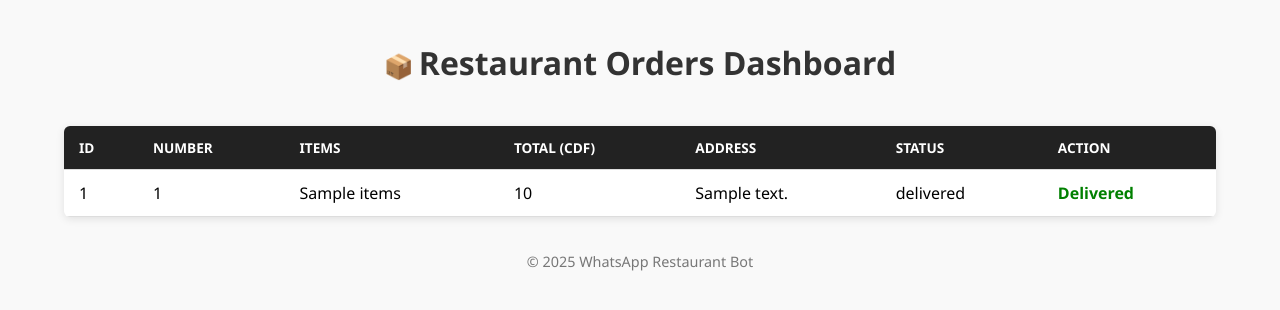
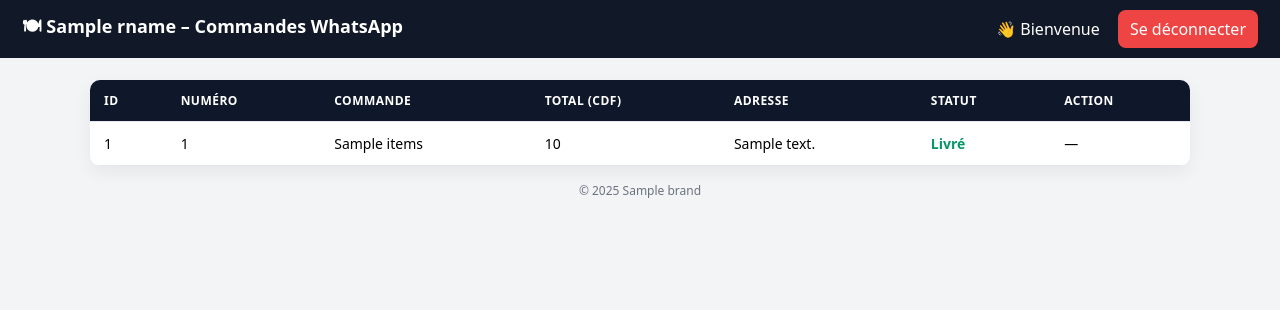
Before and after one commit to bakaherve/whatsapp_restobot, a Flask app: template templates/dashboard.html in a window 1280 px wide. Shown: the top 310 px of the page. Run offline with Flask 3, Linux system fonts and the light colour scheme; the template is opened without the code that fills it: most values are stand-ins (such as "Sample title", 1, 10 or a date in 2020).

Commit message:
Update dashboard.html

```diff
--- a/templates/dashboard.html
+++ b/templates/dashboard.html
@@ -1,97 +1,46 @@
 <!DOCTYPE html>
-<html lang="en">
+<html lang="fr">
 <head>
   <meta charset="UTF-8" />
-  <meta name="viewport" content="width=device-width, initial-scale=1.0" />
-  <title>Restaurant Orders Dashboard</title>
-  <meta http-equiv="refresh" content="30" /> <!-- Auto-refresh every 30s -->
+  <meta name="viewport" content="width=device-width, initial-scale=1.0"/>
+  <title>{{ rname }} – Commandes WhatsApp</title>
+  <meta http-equiv="refresh" content="30" />
   <style>
-    body {
-      font-family: "Segoe UI", Roboto, sans-serif;
-      background-color: #f9f9f9;
-      margin: 0;
-      padding: 0;
-    }
-
-    h1 {
-      text-align: center;
-      padding: 20px;
-      font-size: 2rem;
-      color: #333;
-    }
-
-    .emoji {
-      font-size: 1.5rem;
-      margin-right: 5px;
-    }
-
-    table {
-      border-collapse: collapse;
-      width: 90%;
-      margin: 20px auto;
-      background-color: white;
-      box-shadow: 0 2px 8px rgba(0, 0, 0, 0.1);
-      border-radius: 6px;
-      overflow: hidden;
-    }
-
-    th, td {
-      border-bottom: 1px solid #ddd;
-      padding: 12px 15px;
-      text-align: left;
-    }
-
-    th {
-      background-color: #222;
-      color: white;
-      text-transform: uppercase;
-      font-size: 0.85rem;
-    }
-
-    tr:nth-child(even) {
-      background-color: #f3f3f3;
-    }
-
-    .btn {
-      background-color: #28a745;
-      color: white;
-      padding: 6px 12px;
-      border: none;
-      border-radius: 4px;
-      cursor: pointer;
-      transition: background 0.2s;
-    }
-
-    .btn:hover {
-      background-color: #218838;
-    }
-
-    .delivered {
-      color: green;
-      font-weight: bold;
-    }
-
-    footer {
-      text-align: center;
-      font-size: 0.9rem;
-      color: #777;
-      padding: 15px;
-    }
+    body { font-family: system-ui, -apple-system, Segoe UI, Roboto, Arial; margin:0; background:#f3f4f6; }
+    header { background:#111827; color:#fff; padding:14px 22px; display:flex; align-items:center; justify-content:space-between; }
+    header h1 { font-size:18px; margin:0; }
+    header a { color:#fff; text-decoration:none; background:#ef4444; padding:8px 12px; border-radius:8px; }
+    header a:hover { background:#dc2626; }
+    .wrap { width:92%; max-width:1100px; margin:22px auto; }
+    table { width:100%; border-collapse:collapse; background:#fff; border-radius:10px; overflow:hidden; box-shadow:0 6px 18px rgba(0,0,0,.06); }
+    th, td { padding:12px 14px; border-bottom:1px solid #e5e7eb; text-align:left; font-size:14px; }
+    th { background:#0f172a; color:#fff; text-transform:uppercase; letter-spacing:.04em; font-size:12px; }
+    tr:nth-child(even){ background:#f9fafb; }
+    .btn { background:#10b981; color:#fff; border:none; padding:8px 10px; border-radius:8px; cursor:pointer; }
+    .btn:hover { background:#059669; }
+    .delivered { color:#059669; font-weight:600; }
+    footer { text-align:center; color:#6b7280; font-size:12px; margin:16px 0 24px; }
   </style>
 </head>
+<body>
+  <header>
+    <h1>🍽 {{ rname }} – Commandes WhatsApp</h1>
+    <div>
+      <span style="margin-right:14px;">👋 Bienvenue</span>
+      <a href="/logout">Se déconnecter</a>
+    </div>
+  </header>
 
-<body>
-  <h1><span class="emoji">📦</span>Restaurant Orders Dashboard</h1>
-
+  <div class="wrap">
     <table>
       <thead>
         <tr>
           <th>ID</th>
-        <th>Number</th>
-        <th>Items</th>
+          <th>Numéro</th>
+          <th>Commande</th>
           <th>Total (CDF)</th>
-        <th>Address</th>
-        <th>Status</th>
+          <th>Adresse</th>
+          <th>Statut</th>
           <th>Action</th>
         </tr>
       </thead>
@@ -103,22 +52,28 @@
           <td>{{ order["items"] }}</td>
           <td>{{ order["total"] }}</td>
           <td>{{ order["address"] }}</td>
-        <td>{{ order["status"] }}</td>
+          <td>
+            {% if order["status"] == "delivered" %}
+              <span class="delivered">Livré</span>
+            {% else %}
+              {{ order["status"] }}
+            {% endif %}
+          </td>
           <td>
             {% if order["status"] != "delivered" %}
             <form method="POST" action="/update_status">
-            <input type="hidden" name="order_id" value="{{ order['id'] }}">
-            <button type="submit" class="btn">Mark as Delivered ✅</button>
+              <input type="hidden" name="order_id" value="{{ order['id'] }}" />
+              <button type="submit" class="btn">Marquer livré ✅</button>
             </form>
             {% else %}
-          <span class="delivered">Delivered</span>
+              —
             {% endif %}
           </td>
         </tr>
         {% endfor %}
       </tbody>
     </table>
-
-  <footer>© 2025 WhatsApp Restaurant Bot </footer>
+    <footer>© 2025 {{ brand }}</footer>
+  </div>
 </body>
 </html>
```
Lines whose indentation alone changed are shown as unchanged.
